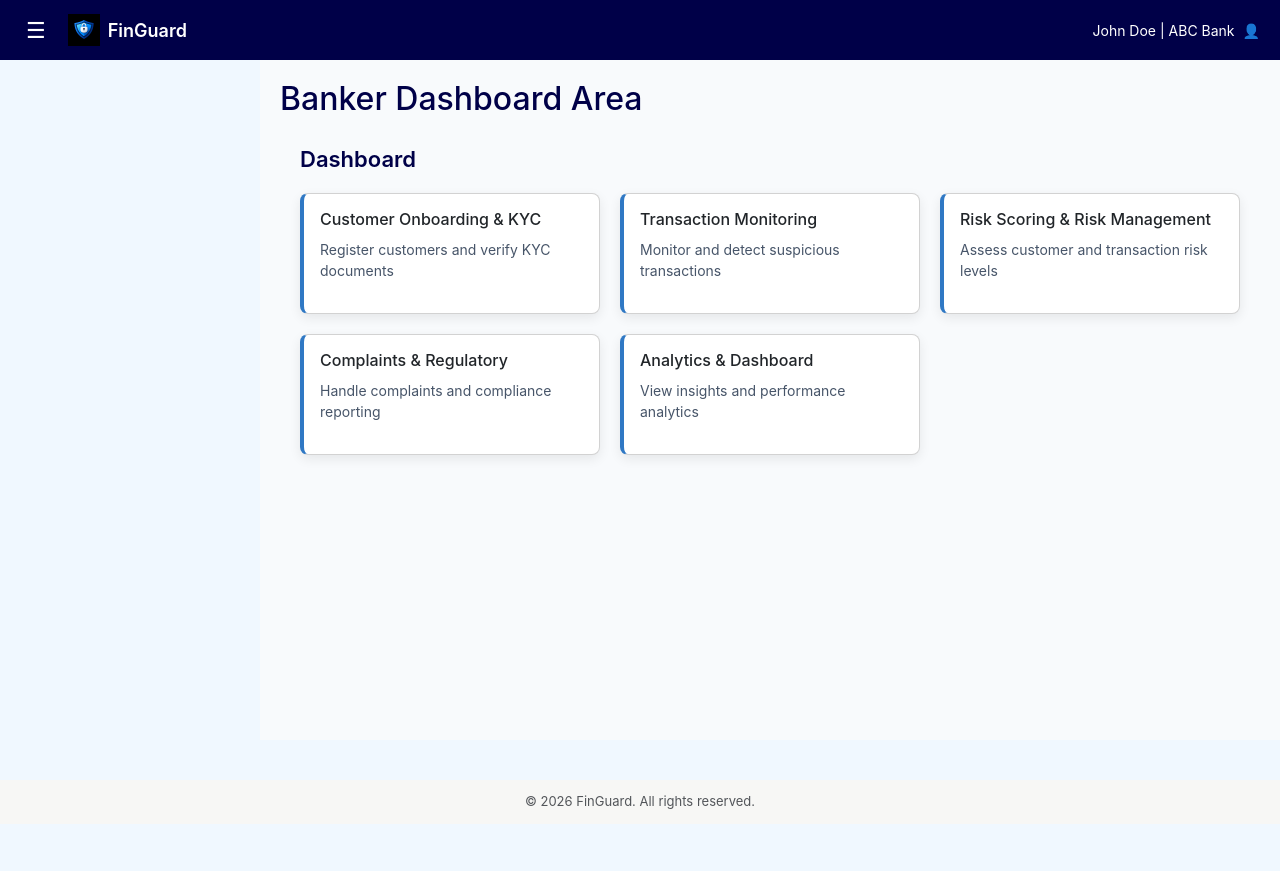
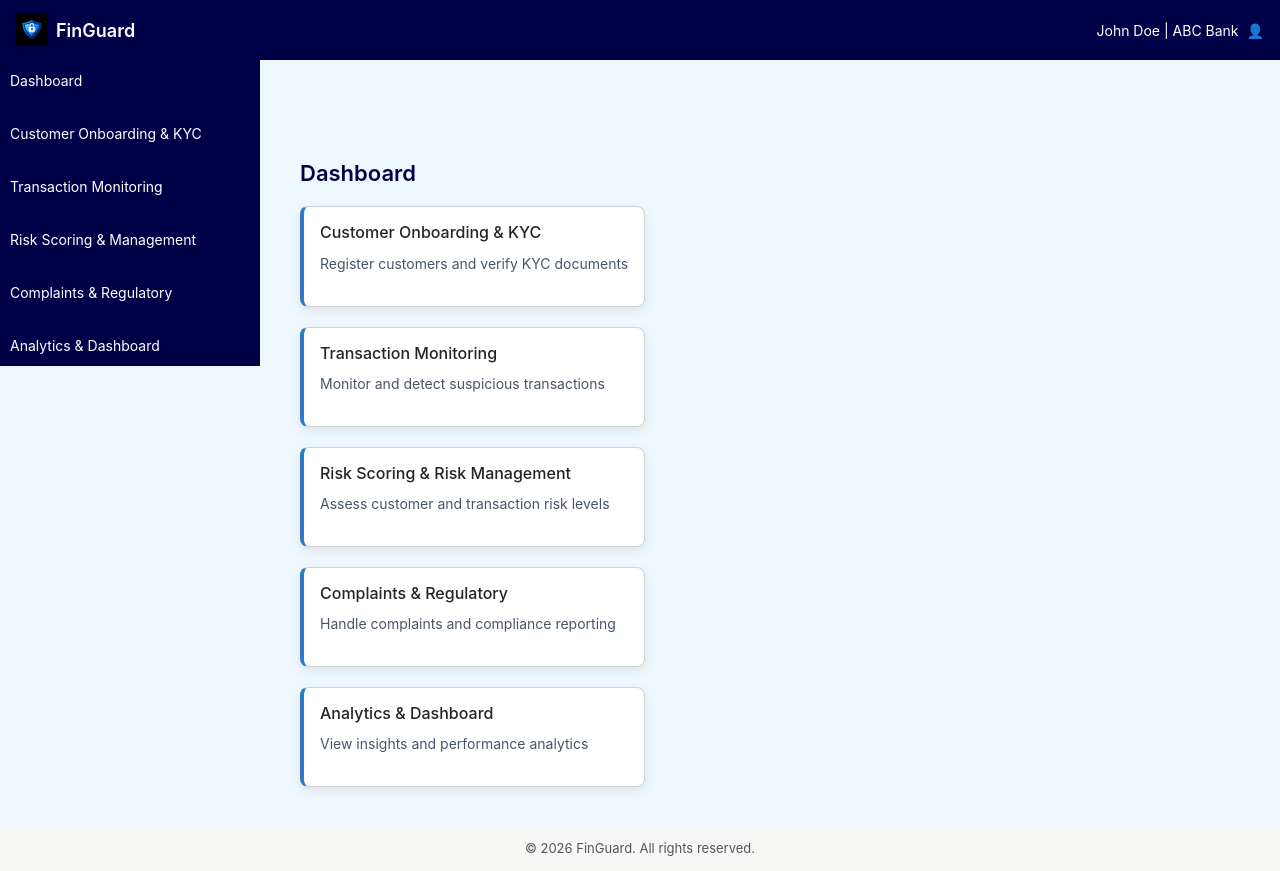
Before and after one commit to Gayathri-8093/FINGUARD, an Angular app: page /banker/dashboard in a window 1280 px wide. Built offline with nearby package versions, Linux system fonts and the light colour scheme.

Commit message:
change the functionality, header, sidebar view

```diff
--- a/src/app/banker/banker-layout/banker-layout.css
+++ b/src/app/banker/banker-layout/banker-layout.css
@@ -2,6 +2,13 @@
 :host {
   display: block;
   min-height: 100vh;
+}
+
+/* Wrap sidebar + content */
+.layout-wrapper {
+  display: flex;
+  min-height: calc(100vh - 60px); /* header height */
+  margin-top: 60px;
 }
 
 /* Main content area */
@@ -17,3 +24,20 @@
 .sidebar-closed .banker-body {
   margin-left: 0;
 }
+
+.main-content {
+  margin-top: 60px;
+  padding: 20px;
+  transition: margin-left 0.3s ease;
+}
+
+/* Desktop spacing */
+@media (min-width: 1024px) {
+  .main-content {
+    margin-left: 260px;
+  }
+
+  .main-content.expanded {
+    margin-left: 0;
+  }
+}
--- a/src/app/banker/banker-layout/banker-layout.html
+++ b/src/app/banker/banker-layout/banker-layout.html
@@ -1,10 +1,11 @@
-<app-header (menuClick)="toggleSidebar()"></app-header>
+<app-header></app-header>
 
-<app-sidebar [isOpen]="isSidebarOpen"></app-sidebar>
+<div class="layout-wrapper">
+  <app-sidebar [isOpen]="isSidebarOpen"></app-sidebar>
 
-<div class="banker-body">
-  <h2>Banker Dashboard Area</h2>
-  <router-outlet></router-outlet>
+  <main class="main-content" [class.expanded]="!isSidebarOpen">
+    <router-outlet></router-outlet>
+  </main>
 </div>
 
 <app-footer></app-footer>
--- a/src/app/banker/banker-layout/banker-layout.ts
+++ b/src/app/banker/banker-layout/banker-layout.ts
@@ -14,7 +14,7 @@ import { Sidebar } from '../../shared/sidebar/sidebar';
   styleUrl: './banker-layout.css',
 })
 export class BankerLayout implements OnInit, OnDestroy{
-   isSidebarOpen = false;
+  isSidebarOpen = false;
   private routerSub!: Subscription;
 
   constructor(
@@ -23,15 +23,21 @@ export class BankerLayout implements OnInit, OnDestroy{
   ) {}
 
   ngOnInit() {
-    // Listen to sidebar open/close
+    // Sync sidebar open state
     this.uiStateService.sidebarOpen$
       .subscribe(open => this.isSidebarOpen = open);
 
-    // Close sidebar on route change
+    // Handle route-based sidebar behavior
     this.routerSub = this.router.events
       .pipe(filter(event => event instanceof NavigationEnd))
-      .subscribe(() => {
-        this.uiStateService.closeSidebar();
+      .subscribe((event: NavigationEnd) => {
+        if (event.urlAfterRedirects === '/banker/dashboard') {
+          // ✅ Auto-open sidebar ONLY on dashboard
+          this.uiStateService.openSidebar();
+        } else {
+          // ❌ Close sidebar on all other pages
+          this.uiStateService.closeSidebar();
+        }
       });
   }
 
--- a/src/app/shared/footer/footer.css
+++ b/src/app/shared/footer/footer.css
@@ -4,5 +4,4 @@
   text-align: center;
   padding: 12px;
   font-size: 13px;
-  margin-top: 40px;
 }
--- a/src/app/shared/header/header.css
+++ b/src/app/shared/header/header.css
@@ -1,18 +1,15 @@
 .app-header {
-  position: fixed;
+   position: fixed;
   top: 0;
   left: 0;
   right: 0;
-
   height: 60px;
   background-color: var(--primary);
   color: white;
-
   display: flex;
   justify-content: space-between;
   align-items: center;
-
-  padding: 0 20px;
+  padding: 0 16px;
   z-index: 1000;
 }
 
@@ -30,14 +27,22 @@
   cursor: pointer;
 }
 
+@media (min-width: 1024px) {
+  .hamburger{
+    display: none;
+  }
+}
+
 .brand {
   display: flex;
   align-items: center;
   gap: 8px;
+  cursor: pointer;
 }
 
 .logo {
   height: 32px;
+  max-width: 100%;
 }
 
 .title {
@@ -47,6 +52,12 @@
 
 .right-section {
   position: relative;
+}
+
+@media (max-width: 768px) {
+  .title {
+    display: none;
+  }
 }
 
 .user-info {
--- a/src/app/shared/header/header.html
+++ b/src/app/shared/header/header.html
@@ -2,7 +2,7 @@
   <div class="left-section">
     <button class="hamburger" (click)="toggleSidebar()">☰</button>
 
-    <div class="brand">
+    <div class="brand" (click)="goToDashboard()">
       <img src="assets/logo.jpg" alt="FinGuard Logo" class="logo" />
       <span class="title">FinGuard</span>
     </div>
--- a/src/app/shared/header/header.ts
+++ b/src/app/shared/header/header.ts
@@ -33,4 +33,8 @@ export class Header {
     // later: clear tokens/session here
     this.router.navigate(['/login']);
   }
+
+  goToDashboard() {
+  this.router.navigate(['/banker/dashboard']);
 }
+}
--- a/src/app/shared/services/ui-state.ts
+++ b/src/app/shared/services/ui-state.ts
@@ -8,11 +8,19 @@ export class UiState {
   private sidebarOpenSubject = new BehaviorSubject<boolean>(false);
   sidebarOpen$ = this.sidebarOpenSubject.asObservable();
 
-  toggleSidebar() {
-    this.sidebarOpenSubject.next(!this.sidebarOpenSubject.value);
+  openSidebar() {
+    this.sidebarOpenSubject.next(true);
   }
 
   closeSidebar() {
     this.sidebarOpenSubject.next(false);
   }
+
+  toggleSidebar() {
+    this.sidebarOpenSubject.next(!this.sidebarOpenSubject.value);
+  }
+
+  get isOpen(): boolean {
+    return this.sidebarOpenSubject.value;
+  }
 }
--- a/src/app/shared/sidebar/sidebar.css
+++ b/src/app/shared/sidebar/sidebar.css
@@ -1,21 +1,23 @@
 .sidebar {
-  position: fixed;
-  top: 60px; /* below header */
-  left: -260px;
-
   width: 260px;
-  height: calc(100vh - 60px);
-
   background-color: var(--primary);
   color: white;
+  transition: transform 0.3s ease;
 
-  padding: 20px;
-  transition: left 0.3s ease;
-  z-index: 999;
+  /* mobile default */
+  transform: translateX(-100%);
 }
 
+/* OPEN STATE */
 .sidebar.open {
-  left: 0;
+  transform: translateX(0);
+}
+
+/* DESKTOP: sidebar visible by default */
+@media (min-width: 1024px) {
+  .sidebar {
+    transform: translateX(0);
+  }
 }
 
 .sidebar nav {
```
